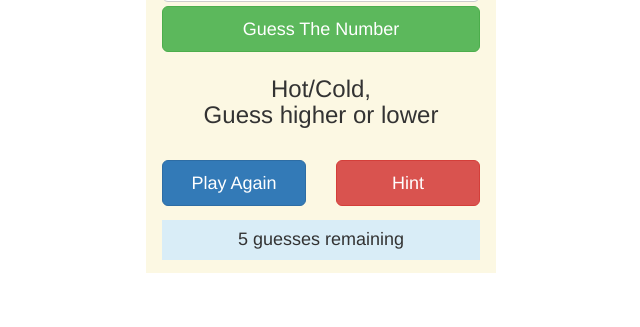
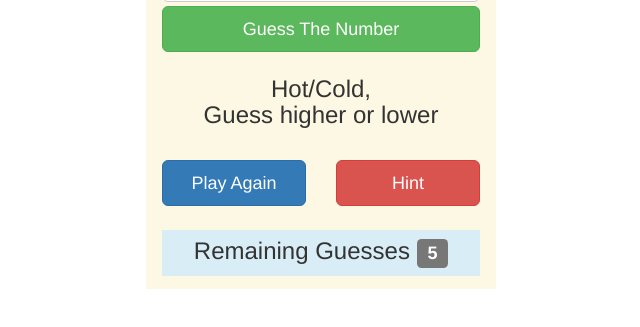
Before and after one commit to hnjs/GuessingGame, a plain HTML site: page src/index.html in a window 1280 px wide. Shown: the part 117-444 px from the top of the page, without its empty margins (319-959 px from the left). Drawn offline with Linux system fonts and the light colour scheme.

Commit message:
Minor changes to the component showing remaining guesses

```diff
--- a/src/css/mystyle.css
+++ b/src/css/mystyle.css
@@ -16,6 +16,6 @@ div {
 }
 
 #remguess {
-	height: 40px;
-	padding-top: 10px;
+	height: 46px;
+	padding-top: 8px;
 }
--- a/src/index.html
+++ b/src/index.html
@@ -11,7 +11,7 @@
 			<h1>Game Of Guesses</h1>
 			<div class="row">
 				<div class="col-md-12">
-						<input id="inputVal" class="form-control input-lg box-shadow" placeholder="Guess between 1 &amp; 100" type="text">
+					<input id="inputVal" class="form-control input-lg box-shadow" placeholder="Guess between 1 &amp; 100" type="text">
 				</div>
 			</div>
 
@@ -38,7 +38,9 @@
 
 			<div class="row">
 				<div class="col-sm-12">
-					<h4 id="remguess" class="bg-info">5 guesses remaining</h4>
+					<h3 id="remguess" class="bg-info">
+						Remaining Guesses <span id="guessesleft" class="label label-default">5</span>
+					</h3>
 				</div>
 			</div>
 
```
